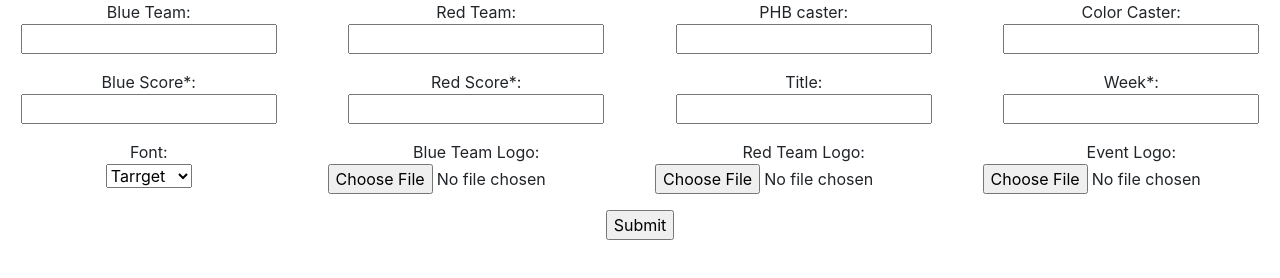
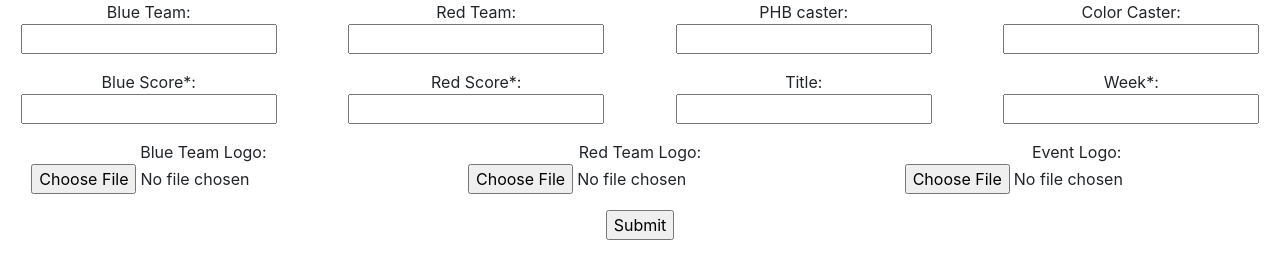
Before and after one commit to Oaak/TournamentOverlayCreator, a plain HTML site: page img-combine/finalApp.html in a window 1280 px wide. Shown: the top 278 px of the page. Drawn offline with nearby package versions, Linux system fonts and the light colour scheme.

Commit message:
removed font selector

```diff
--- a/img-combine/finalApp.html
+++ b/img-combine/finalApp.html
@@ -71,9 +71,9 @@
       </div>
 
       <div class="row">
-        <div class="col">
+        <!-- <div class="col">
             Font:
-        </div>
+        </div> -->
         <div class="col">
             Blue Team Logo:
         </div>
@@ -86,15 +86,15 @@
       </div>
 
       <div class="row mb-3">
-        <div class="col">
+        <!-- <div class="col">
             <select name="font-style" id="fontStyle">
-                <option style="font-family: Tarrget" value="Tarrget">Tarrget</option>
-                <option style="font-family: Arial" value="Arial">Arial</option>
-                <option style="font-family: Times" value="Times">Times</option>
-                <option style="font-family: Verdana" value="Verdana">Verdana</option>
-                <option style="font-family: Cambria" value="Cambria">Cambria</option>
+                <option style="font-family: Tarrget;" value="Tarrget">Tarrget</option>
+                <option style="font-family: Arial;" value="Arial">Arial</option>
+                <option style="font-family: Times;" value="Times">Times</option>
+                <option style="font-family: Verdana;" value="Verdana">Verdana</option>
+                <option style="font-family: Cambria;" value="Cambria">Cambria</option>
             </select>
-        </div>
+        </div> -->
         <div class="col">
             <input type="file" name="fileToUpload" id="fileToUploadBlue"/>
         </div>
--- a/img-combine/finalApp.js
+++ b/img-combine/finalApp.js
@@ -108,8 +108,8 @@ redScore = document.getElementById("redScore").value
 blueScore = document.getElementById("blueScore").value
 title = document.getElementById("title").value
 week = document.getElementById("week").value
-fontStyle = document.getElementById("fontStyle").value
-console.log(fontStyle)
+// fontStyle = document.getElementById("fontStyle").value
+// console.log(fontStyle)
 
 
 // var blueSide2 = blueSide
```
